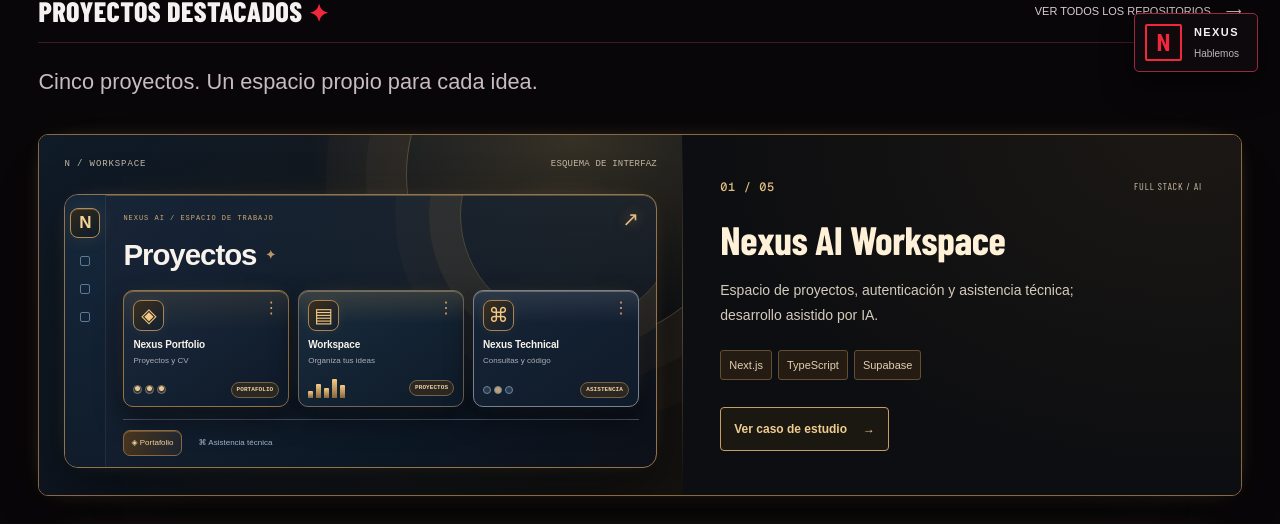
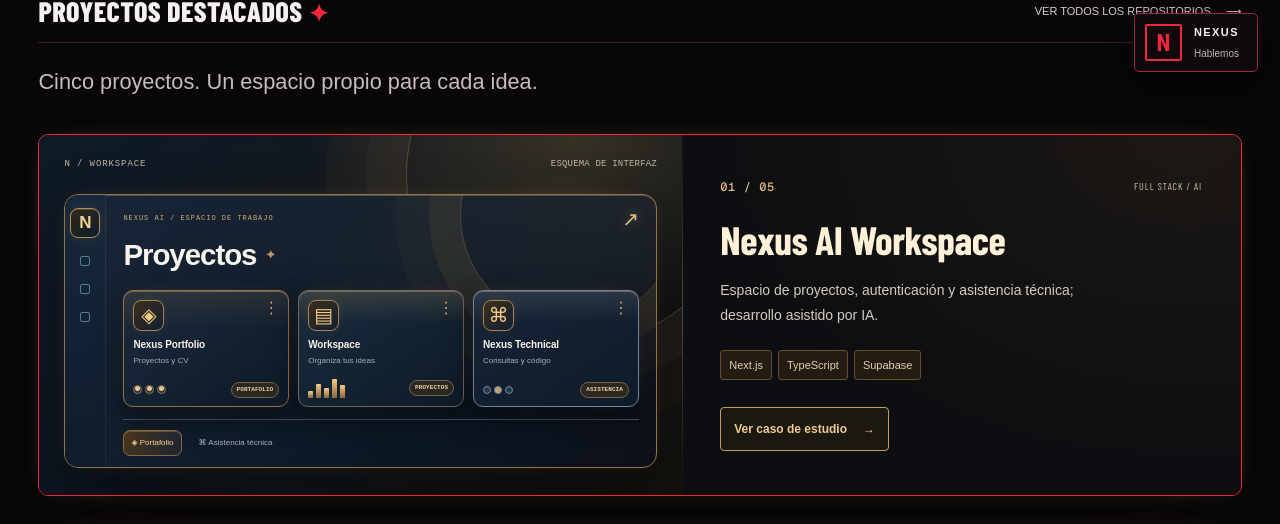
Before and after one commit to Dleteo/Nexus-AI, a Next.js app: page / in a window 1280 px wide. Shown: the part 708-1232 px from the top of the page. Built offline with nearby package versions, Linux system fonts and the light colour scheme.

Commit message:
style(portfolio): make only project card outer borders portfolio red

```diff
--- a/components/career/EditorialPortfolio.module.css
+++ b/components/career/EditorialPortfolio.module.css
@@ -792,3 +792,7 @@
 .directContact{display:flex;flex-wrap:wrap;gap:10px;align-items:center;margin-top:18px;max-width:100%;position:relative;z-index:1}.directContact>a{font-size:12px;color:#e5e2e5;overflow-wrap:anywhere}.directContact>button{font-size:10px;min-height:40px;background:#141315;color:#e5e2e5;border:1px solid #3c393c;border-radius:5px;padding:8px 12px;cursor:pointer}.directContact>span{width:100%;font-size:10px;color:#c5c2c5;min-height:12px}
 /* Neutral frames and copy throughout the lower portfolio sections. */
 .socials a{border-color:#3c393c;color:#e5e2e5}.socials a:hover{border-color:var(--red)}.contactTitle>span,.contactOverline,.location{color:#aaa}.contactText{color:#bcbcbc}.contactArtwork{border-color:#292929}.screen{color:var(--red)}
+
+/* Unify only the outer project frames with the portfolio identity. */
+.projectCard[data-project],
+.projectCard[data-project]:hover{border-color:var(--red)}
```
